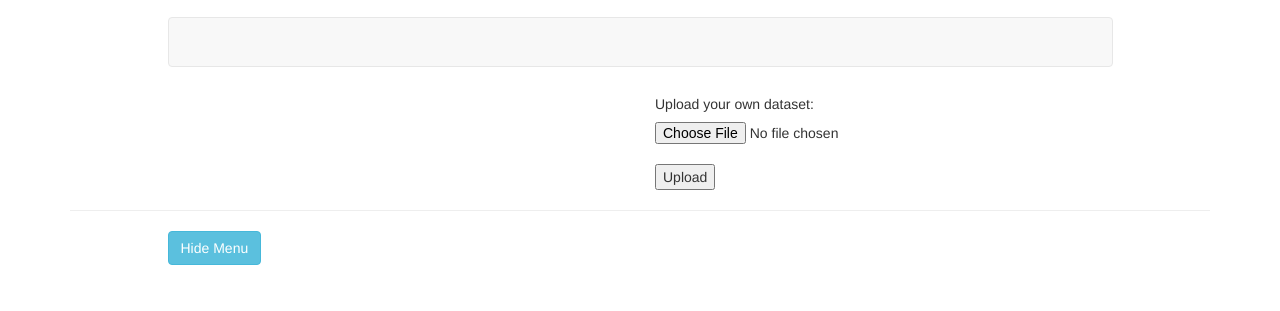
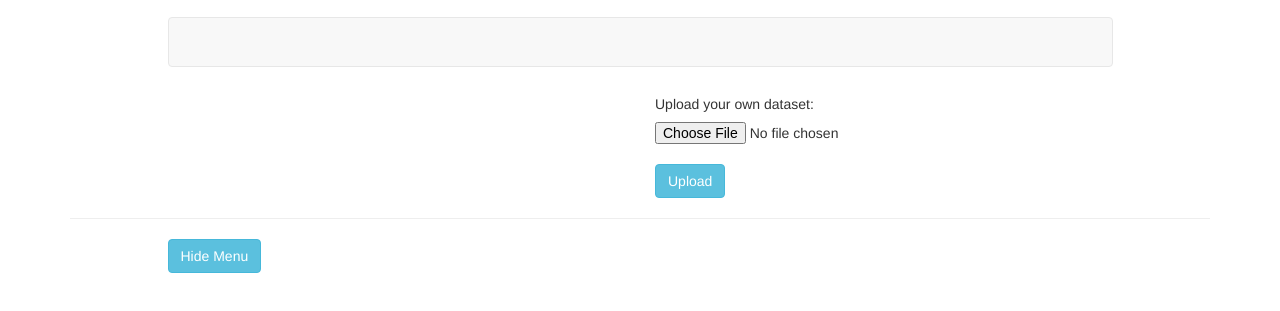
Before and after one commit to rahimftd/visualizr, a website: page app/index.html in a window 1280 px wide. Shown: the part 123-434 px from the top of the page. Drawn offline with nearby package versions, Linux system fonts and the light colour scheme; no server answers.

Commit message:
Update CSS style

```diff
--- a/app/index.html
+++ b/app/index.html
@@ -58,7 +58,7 @@
           <h5>Upload your own dataset:</h5>
           <input type="file" name="json"/>
           <br>
-          <input type="submit" value="Upload"/>
+          <input class="btn btn-info" type="submit" value="Upload"/>
         </form>
       </div>
       <div class="col-md-1">
--- a/app/style/style.css
+++ b/app/style/style.css
@@ -32,3 +32,7 @@
 #menu-toggle:hover {
   font-weight: 700;
 }
+
+.btn:hover {
+  font-weight: 700;
+}
```
